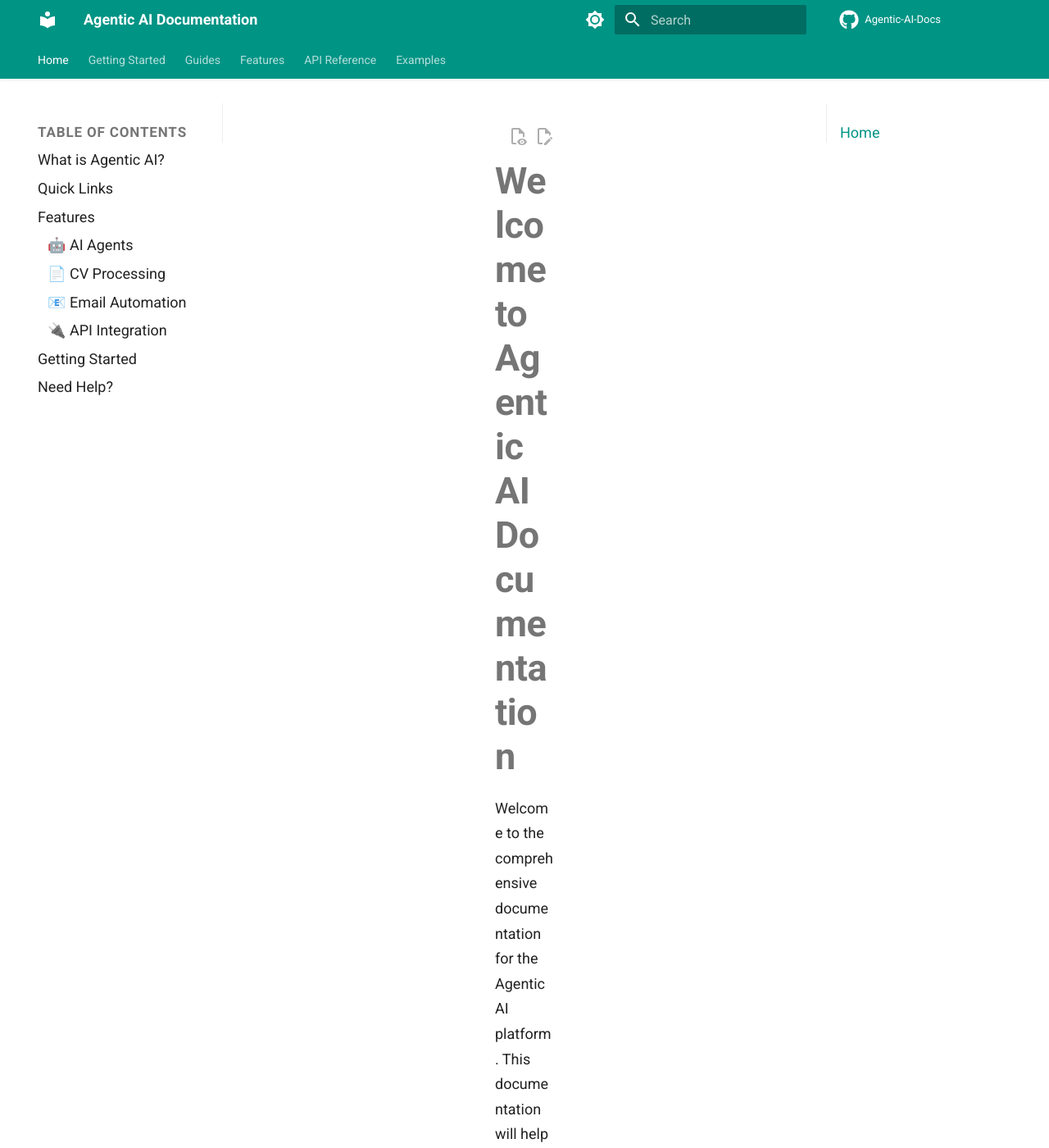
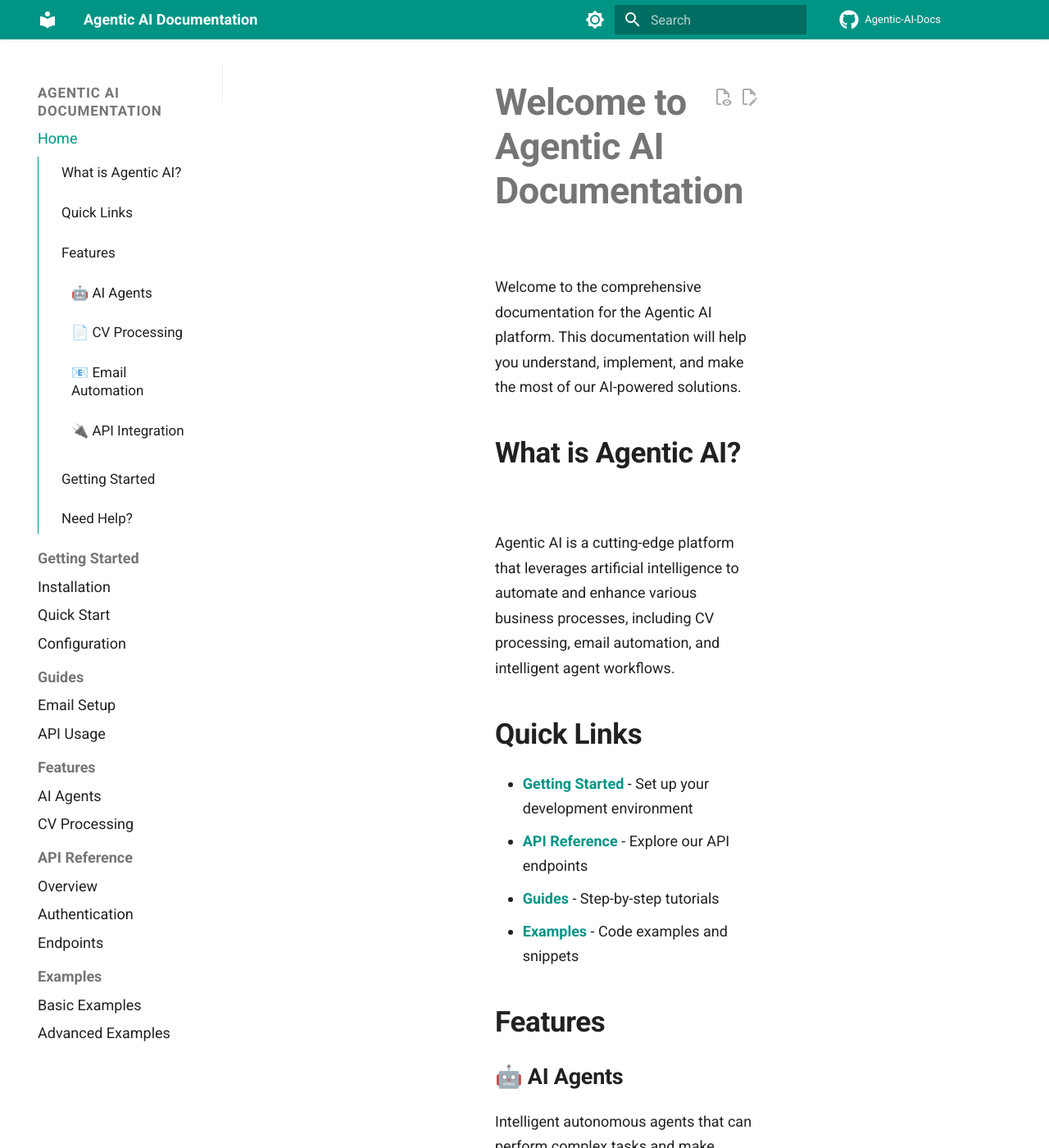
Before and after one commit to ibrahim-shaban-qabaqebo/Agentic-AI-Docs, an MkDocs documentation site: the page built from docs/index.md, in a window 1280 px wide and 1400 px high. Shown: the whole window at 82% size. Built offline with MkDocs 1.6.1 and Material for MkDocs 9.7.7, drawn with Linux system fonts in a browser that asks for light colours; comment, search, counter and statistics services are not loaded; the version menu is left out; some of the changed text lies outside the part shown.

Commit message:
Remove top tabs, move navigation to left sidebar, TOC on right as dropdown

```diff
--- a/docs/assets/stylesheets/extra.css
+++ b/docs/assets/stylesheets/extra.css
@@ -114,47 +114,87 @@
   color: var(--md-primary-bg-color);
 }
 
-/* Swap sidebars: TOC on left, navigation on right */
+/* Layout: Navigation on left, TOC on right as dropdown */
 @media screen and (min-width: 76.25em) {
-  /* Reverse the main inner container */
-  .md-main__inner {
-    flex-direction: row-reverse;
-  }
-
-  /* Move TOC sidebar (secondary) to left side */
-  .md-sidebar--secondary {
-    left: 0.8rem !important;
-    right: auto !important;
+  /* Navigation sidebar stays on left (default) */
+  .md-sidebar--primary {
+    left: 0.8rem;
+    right: auto;
     border-right: 1px solid rgba(0, 0, 0, 0.07);
     border-left: none;
   }
 
-  /* Move navigation sidebar (primary) to right side */
-  .md-sidebar--primary {
-    right: 0.8rem !important;
-    left: auto !important;
+  /* TOC sidebar on right */
+  .md-sidebar--secondary {
+    right: 0.8rem;
+    left: auto;
     border-left: 1px solid rgba(0, 0, 0, 0.07);
     border-right: none;
   }
 
-  /* Adjust content margins for swapped sidebars */
+  /* Adjust content margins */
   .md-content {
-    margin-left: 15.4rem; /* Space for TOC on left */
-    margin-right: 15.4rem; /* Space for nav on right */
+    margin-left: 15.4rem; /* Space for nav on left */
+    margin-right: 15.4rem; /* Space for TOC on right */
   }
 
-  /* Adjust content inner to account for swapped layout */
-  .md-content__inner {
-    margin-left: 0;
-    margin-right: 0;
+  /* Make TOC items collapsible/dropdown style */
+  .md-nav--secondary .md-nav__item {
+    margin-bottom: 0.5rem;
+  }
+
+  .md-nav--secondary .md-nav__link {
+    font-size: 0.85rem;
+    padding: 0.4rem 0.8rem;
+    border-radius: 4px;
+    transition: background-color 0.2s;
+  }
+
+  .md-nav--secondary .md-nav__link:hover {
+    background-color: rgba(0, 0, 0, 0.04);
+  }
+
+  .md-nav--secondary .md-nav__link--active {
+    background-color: rgba(0, 0, 0, 0.06);
+    font-weight: 600;
+  }
+
+  /* Collapsible TOC sections */
+  .md-nav--secondary .md-nav__item--nested > .md-nav__link {
+    font-weight: 600;
+    color: var(--md-primary-fg-color);
+  }
+
+  .md-nav--secondary .md-nav__item--nested > .md-nav__link::after {
+    content: "▼";
+    margin-left: 0.5rem;
+    font-size: 0.7rem;
+    transition: transform 0.2s;
+  }
+
+  .md-nav--secondary .md-nav__item--nested > .md-nav__link[aria-expanded="true"]::after {
+    transform: rotate(180deg);
+  }
+
+  /* Hide top navigation tabs */
+  .md-tabs {
+    display: none !important;
   }
 }
 
 /* Dark mode adjustments */
-[data-md-color-scheme="slate"] .md-sidebar--secondary {
+[data-md-color-scheme="slate"] .md-sidebar--primary {
   border-right-color: rgba(255, 255, 255, 0.1);
 }
 
-[data-md-color-scheme="slate"] .md-sidebar--primary {
+[data-md-color-scheme="slate"] .md-sidebar--secondary {
   border-left-color: rgba(255, 255, 255, 0.1);
 }
+
+[data-md-color-scheme="slate"] .md-nav--secondary .md-nav__link:hover {
+  background-color: rgba(255, 255, 255, 0.05);
+}
+
+[data-md-color-scheme="slate"] .md-nav--secondary .md-nav__link--active {
+  background-color: rgba(255, 255, 255, 0.1);
+}
--- a/mkdocs.yml
+++ b/mkdocs.yml
@@ -25,8 +25,6 @@ theme:
     text: Roboto
     code: Roboto Mono
   features:
-    - navigation.tabs
-    - navigation.tabs.sticky
     - navigation.sections
     - navigation.expand
     - navigation.top
@@ -36,6 +34,7 @@ theme:
     - search.suggest
     - search.highlight
     - search.share
+    - toc.integrate
     - content.code.copy
     - content.code.annotate
     - content.action.edit
```
